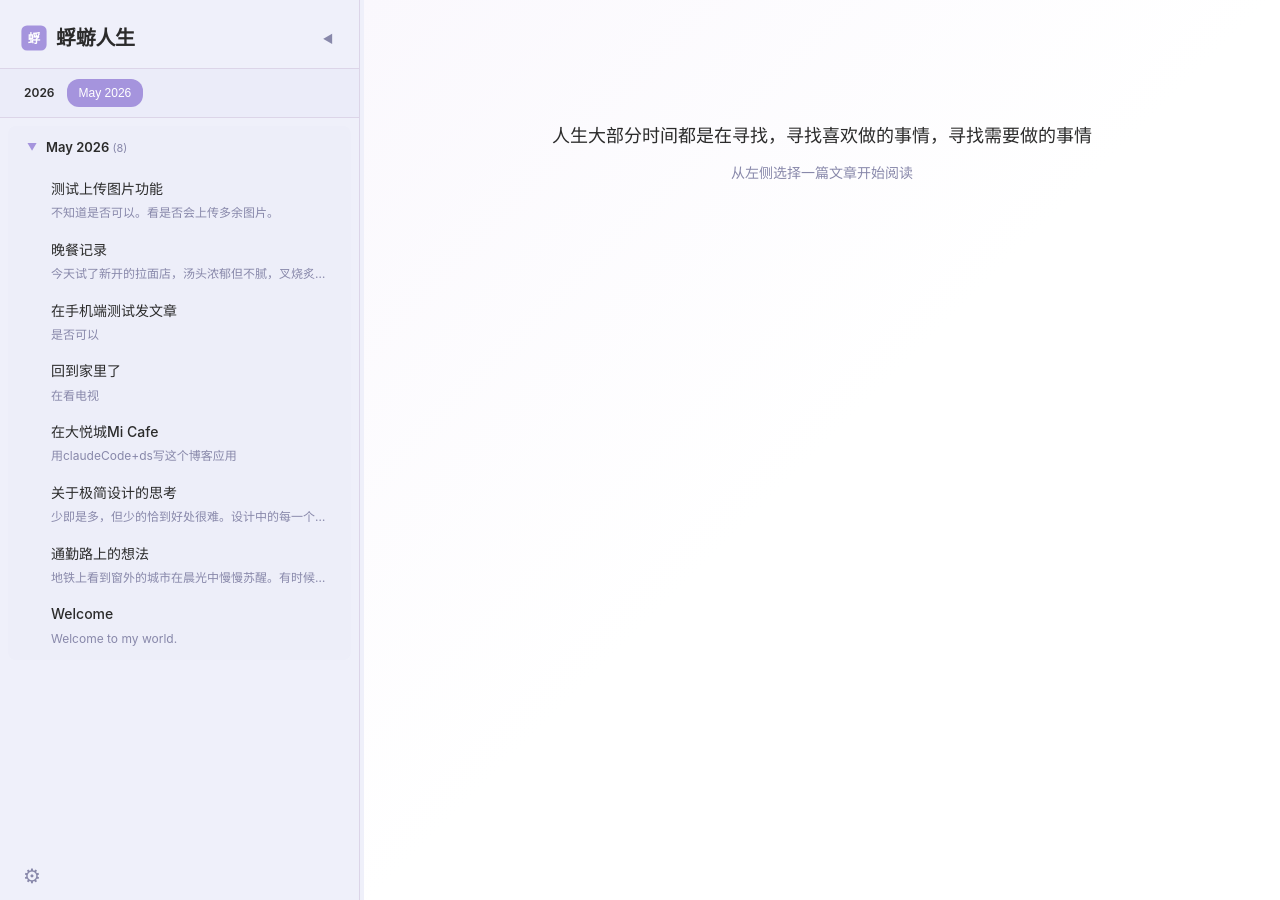
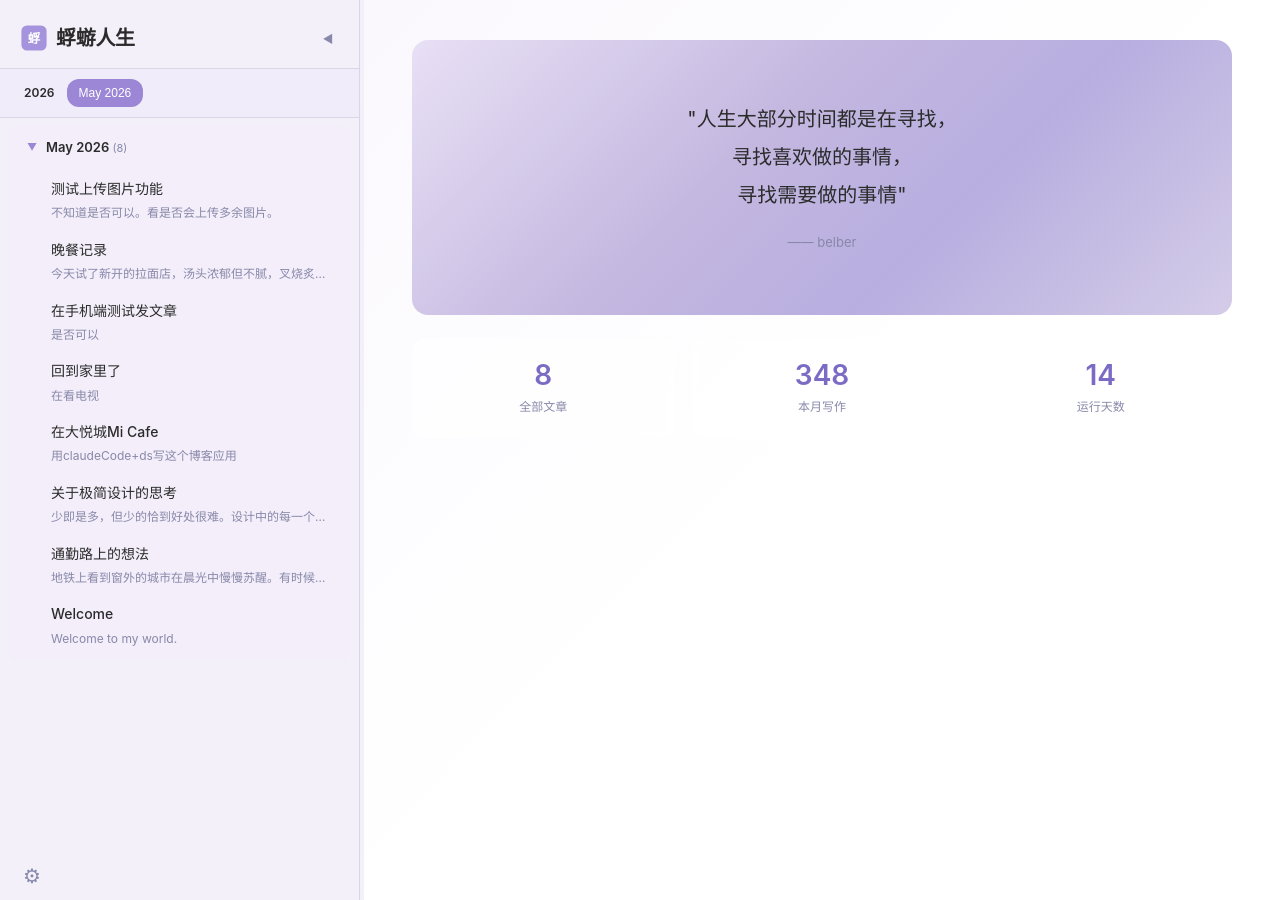
Before and after one commit to belber/belber.github.io, a Jekyll site: the page built from index.html, in a window 1280 px wide. Built offline with Jekyll 4.4.1, drawn with Linux system fonts in a browser that asks for light colours.

Commit message:
feat: redesign homepage welcome area with hero quote and stats
- Add dusk gradient hero with opening quote
- Add stats cards (post count, monthly words, days running)
- Add subtle dot pattern background
- Tweak purple color palette warmer

Co-Authored-By: Claude Opus 4.7 <noreply@anthropic.com>

```diff
--- a/assets/css/main.scss
+++ b/assets/css/main.scss
@@ -2,10 +2,10 @@
 ---
 
 // === 配色 ===
-$primary:       #a594dd;
-$light-bg:      #f8f4fc;
-$page-bg:       #eff0fa;
-$accent:        #6b5cb5;
+$primary:       #9b87d5;
+$light-bg:      #f6f2fc;
+$page-bg:       #f4f0fa;
+$accent:        #7c6bc4;
 $text:          #2b2b2b;
 $text-muted:    #8888aa;
 $border:        #dcd5e8;
@@ -29,6 +29,8 @@ body {
   line-height: 1.8;
   color: $text;
   background: $page-bg;
+  background-image: radial-gradient(circle, #dcd5e8 0.5px, transparent 0.5px);
+  background-size: 20px 20px;
   -webkit-font-smoothing: antialiased;
 }
 
@@ -323,19 +325,67 @@ a {
   }
 }
 
-.welcome-message {
+// === 欢迎区 ===
+.welcome-area {
+  animation: fadeIn 0.3s ease;
+}
+
+.welcome-hero {
+  background: linear-gradient(135deg, #e8e0f5 0%, #c4b8e0 40%, #b8aee0 65%, #d4cce8 100%);
+  border-radius: 16px;
+  padding: 60px 40px;
   text-align: center;
-  padding: 80px 20px;
-  color: $text-muted;
+  position: relative;
+  overflow: hidden;
+  margin-bottom: 24px;
+}
 
-  h2 {
-    font-size: 18px;
+.welcome-quote {
+  font-size: 20px;
+  line-height: 1.9;
+  color: $text;
+  position: relative;
+  z-index: 1;
+  margin: 0;
+
+  cite {
+    display: block;
+    margin-top: 16px;
+    font-size: 13px;
+    color: $text-muted;
+    font-style: normal;
     font-weight: 400;
-    color: $text;
-    margin-bottom: 8px;
+  }
+}
+
+// === 统计卡片 ===
+.welcome-stats {
+  display: flex;
+  gap: 16px;
+}
+
+.stat-card {
+  flex: 1;
+  background: rgba(255,255,255,0.6);
+  backdrop-filter: blur(4px);
+  border-radius: 12px;
+  padding: 20px 16px;
+  text-align: center;
+
+  .stat-number {
+    display: block;
+    font-size: 28px;
+    font-weight: 600;
+    color: $accent;
+    line-height: 1.2;
   }
 
-  p { font-size: 14px; }
+  .stat-label {
+    display: block;
+    font-size: 12px;
+    color: $text-muted;
+    margin-top: 4px;
+  }
 }
 
 // === 文章内容样式 ===
--- a/index.html
+++ b/index.html
@@ -35,9 +35,29 @@ layout: default
 
   <!-- 右栏：文章内容 -->
   <main id="content">
-    <div id="welcome-message" class="welcome-message">
-      <h2>{{ site.description }}</h2>
-      <p>从左侧选择一篇文章开始阅读</p>
+    <div id="welcome-area" class="welcome-area">
+      <div class="welcome-hero">
+        <blockquote class="welcome-quote">
+          "人生大部分时间都是在寻找，<br>
+          寻找喜欢做的事情，<br>
+          寻找需要做的事情"
+          <cite>—— belber</cite>
+        </blockquote>
+      </div>
+      <div class="welcome-stats">
+        <div class="stat-card">
+          <span class="stat-number" id="stat-posts">0</span>
+          <span class="stat-label">全部文章</span>
+        </div>
+        <div class="stat-card">
+          <span class="stat-number" id="stat-words">0</span>
+          <span class="stat-label">本月写作</span>
+        </div>
+        <div class="stat-card">
+          <span class="stat-number" id="stat-days">0</span>
+          <span class="stat-label">运行天数</span>
+        </div>
+      </div>
     </div>
     <div id="post-display" class="post-display" style="display:none;">
       <!-- JS 加载的文章内容将放在这里 -->
@@ -53,8 +73,33 @@ layout: default
       "title": {{ post.title | jsonify }},
       "date": "{{ post.date | date_to_xmlschema }}",
       "url": "{{ post.url | relative_url }}",
-      "excerpt": {{ post.excerpt | strip_html | truncate: 80 | jsonify }}
+      "excerpt": {{ post.excerpt | strip_html | truncate: 80 | jsonify }},
+      "char_count": {{ post.content | strip_html | size }}
     }{% unless forloop.last %},{% endunless %}
     {% endfor %}
   ];
+
+  // 首页统计
+  (function calcStats() {
+    var posts = window.__POSTS_DATA__ || [];
+    document.getElementById('stat-posts').textContent = posts.length;
+
+    var now = new Date();
+    var thisMonth = now.getFullYear() + '-' + String(now.getMonth() + 1).padStart(2, '0');
+    var monthWords = 0;
+    posts.forEach(function(p) {
+      if (p.date && p.date.substring(0, 7) === thisMonth) {
+        monthWords += p.char_count || 0;
+      }
+    });
+    document.getElementById('stat-words').textContent = monthWords.toLocaleString();
+
+    if (posts.length > 0) {
+      var first = new Date(posts[posts.length - 1].date);
+      var days = Math.floor((now - first) / (1000 * 60 * 60 * 24)) + 1;
+      document.getElementById('stat-days').textContent = days;
+    } else {
+      document.getElementById('stat-days').textContent = 1;
+    }
+  })();
 </script>
```
